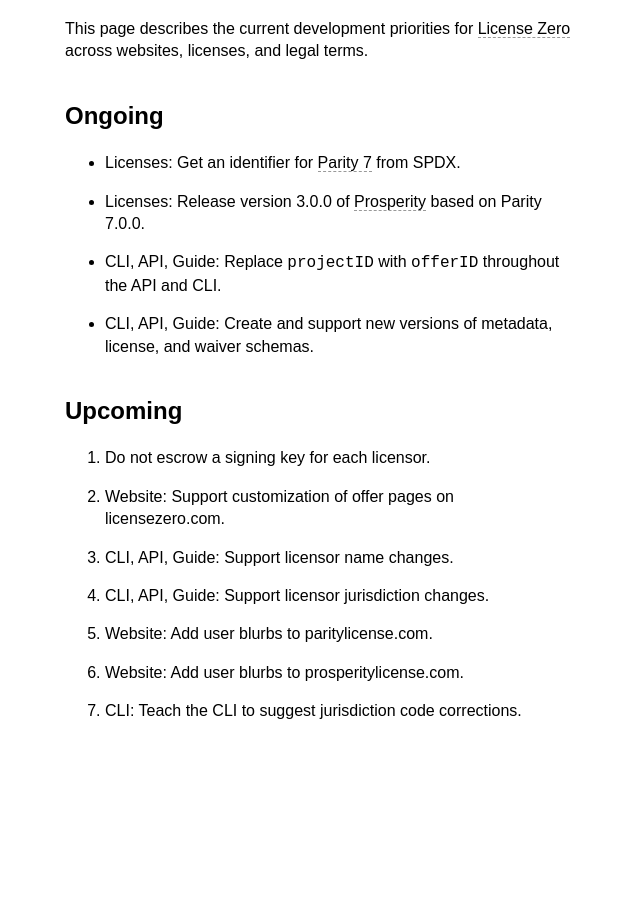
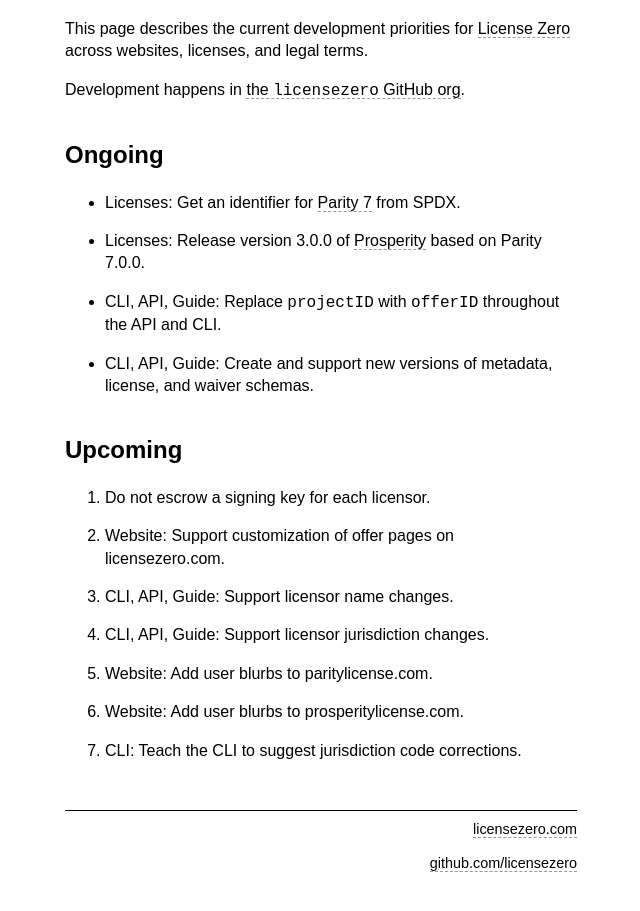
Before and after one commit to licensezero/roadmap.licensezero.com, a plain HTML site: page index.html in a window 1280 px wide. Shown: the part 199-1110 px from the top of the page, without its empty margins (319-959 px from the left). Before the commit the page ends 970 px from the top, so only its background shows below. Drawn offline with nearby package versions, Linux system fonts and the light colour scheme.

Commit message:
Mention GitHub org

```diff
--- a/index.html
+++ b/index.html
@@ -14,6 +14,7 @@
   </header>
   <main>
     <p>This page describes the current development priorities for <a href="https://licensezero.com">License Zero</a> across websites, licenses, and legal terms.</p>
+    <p>Development happens in <a href="https://github.com/licensezero">the <code>licensezero</code> GitHub org</a>.</p>
     <section>
       <h2>Ongoing</h2>
       <ul>
@@ -58,5 +59,9 @@
       </ol>
     </section>
   </main>
+  <footer>
+    <p><a href="https://licensezero.com">licensezero.com</a></p>
+    <p><a href="https://github.com/licensezero">github.com/licensezero</a></p>
+  </footer>
 </body>
 </html>
```
